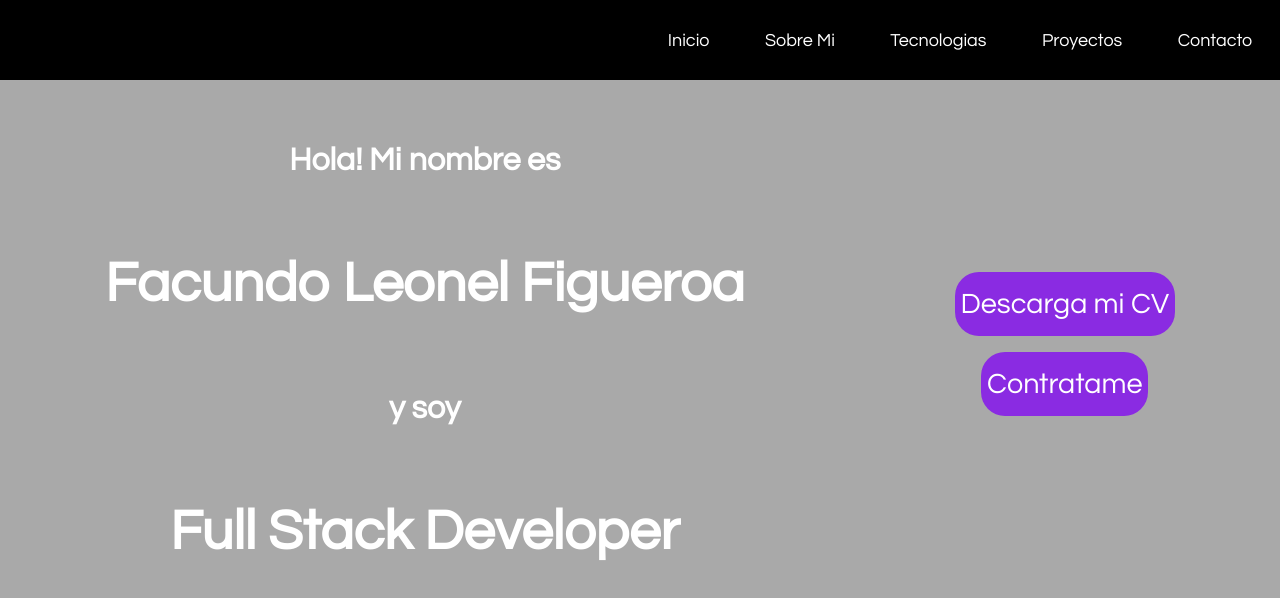
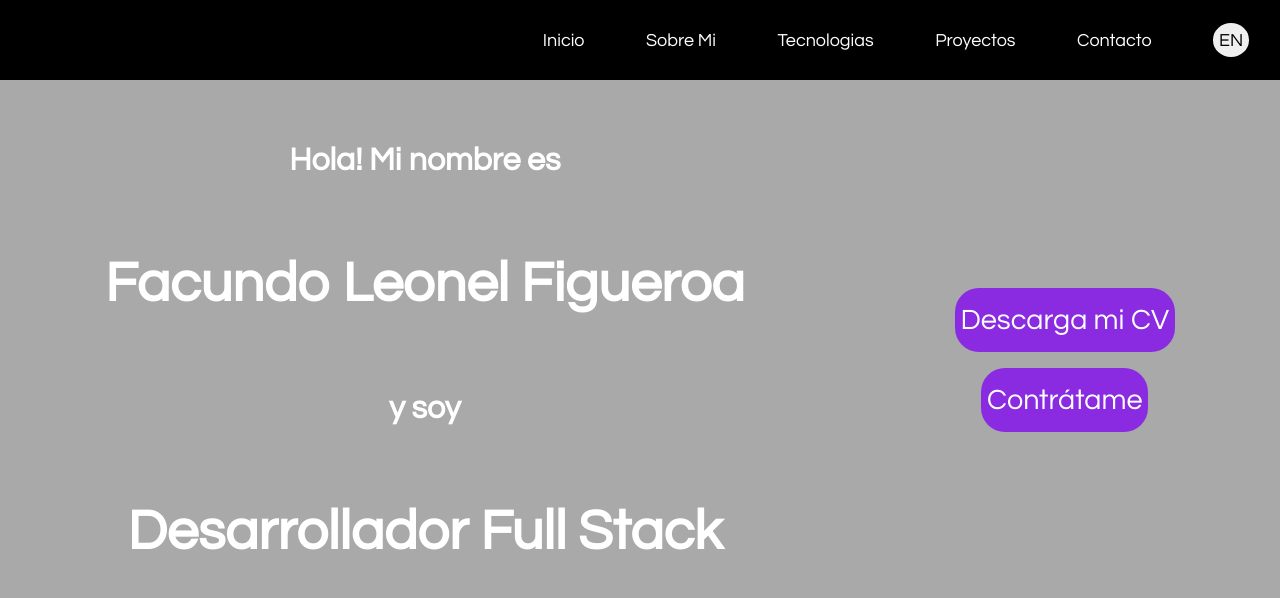
Before and after one commit to FacundoFigueroa23/Portfolio, a React (Create React App) app: page / in a window 1280 px wide. Shown: the top 598 px of the page. Built offline with nearby package versions, Linux system fonts and the light colour scheme.

Commit message:
Add change language function

```diff
--- a/src/App.js
+++ b/src/App.js
@@ -1,10 +1,22 @@
+import React, {useState, useEffect} from 'react'
+
 import './App.css';
+
 import Home from './components/Home';
 
 export default function App() {
+  const [lang, setLang] = useState(true)
+
+  const changeLang = () => {
+    setLang(!lang)
+  }
+
+  useEffect(()=>{
+
+  }, [lang])
   return (
     <div className='container'>
-      <Home/>
+      <Home lang={lang} changeLang={changeLang}/>
     </div>
   )
 }
--- a/src/components/Home.jsx
+++ b/src/components/Home.jsx
@@ -3,23 +3,26 @@ import NavBar from './NavBar'
 import styles from './Home.module.css'
 import pdf from '../assets/CV.pdf'
 
-export default function Home() {
+const es = ["Hola! Mi nombre es", "y soy", "Desarrollador Full Stack", "Descarga mi CV", "Contrátame"]
+const en = ["Hi! My name is", "and I'm", "Full Stack Developer", "Download my Resume", "Hire Me"]
+
+export default function Home({lang, changeLang}) {
   return (
     <div className={styles.container}>
-        <NavBar/>
+        <NavBar lang={lang} changeLang={changeLang}/>
         <section className={styles.content}>
           <div className={styles.subContent}>
-            <h3 className={styles.subTitle}>Hola! Mi nombre es</h3>
+            <h3 className={styles.subTitle}>{lang ? es[0] : en[0]}</h3>
             <h1 className={styles.title}>Facundo Leonel Figueroa</h1>
-            <h3 className={styles.subTitle}>y soy</h3>
-            <h1 className={styles.title}>Full Stack Developer</h1>
+            <h3 className={styles.subTitle}>{lang ? es[1] : en[1]}</h3>
+            <h1 className={styles.title}>{lang ? es[2] : en[2]}</h1>
           </div>
           <div className={styles.buttons}>
             <a href={pdf} target='_blank' rel='noreferrer'>
-              <button className={styles.button}>Descarga mi CV</button>
+              <button className={styles.button}>{lang ? es[3] : en[3]}</button>
             </a>
             <a href='https://www.linkedin.com/in/facundo-figueroa-dev' target='_blank' rel='noreferrer'>
-              <button className={styles.button}>Contratame</button>
+              <button className={styles.button}>{lang ? es[4] : en[4]}</button>
             </a>
           </div>
         </section>
--- a/src/components/Home.module.css
+++ b/src/components/Home.module.css
@@ -21,7 +21,7 @@
     flex-direction: column;
     align-items: center;
 
-    padding-top: 2rem;
+    padding: 2rem;
 }
 
 .buttons {
@@ -31,6 +31,8 @@
     flex-direction: column;
     align-items: center;
     justify-content: space-between;
+
+    padding: 2rem;
 }
 
 .title {
--- a/src/components/NavBar.jsx
+++ b/src/components/NavBar.jsx
@@ -1,14 +1,18 @@
 import React from 'react'
 import styles from './NavBar.module.css'
 
-export default function NavBar() {
+const es = ["Inicio", "Sobre Mi", "Tecnologias", "Proyectos", "Contacto", "EN"]
+const en = ["Home", "About Me", "Technologies", "Projets", "Contact", "ES"]
+
+export default function NavBar({lang, changeLang}) {
   return (
     <div className={styles.container}>
-      <p className={styles.section}>Inicio</p>
-      <p className={styles.section}>Sobre Mi</p>
-      <p className={styles.section}>Tecnologias</p>
-      <p className={styles.section}>Proyectos</p>
-      <p className={styles.section}>Contacto</p>
+      <p className={styles.section}>{lang ? es[0] : en[0]}</p>
+      <p className={styles.section}>{lang ? es[1] : en[1]}</p>
+      <p className={styles.section}>{lang ? es[2] : en[2]}</p>
+      <p className={styles.section}>{lang ? es[3] : en[3]}</p>
+      <p className={styles.section}>{lang ? es[4] : en[4]}</p>
+      <button onClick={() => {changeLang()}} className={styles.button}>{lang ? es[5] : en[5]}</button>
     </div>
   )
 }
--- a/src/components/NavBar.module.css
+++ b/src/components/NavBar.module.css
@@ -1,6 +1,6 @@
 .container {
     height: 5rem;
-    padding-left: 50%;
+    padding-left: 40%;
 
     display: flex;
     flex-direction: row;
@@ -23,3 +23,22 @@
 
     transition: all .5s ease-in-out;
 }
+
+.button {
+    height: 2.1rem;
+
+    border: none;
+    border-radius: 50%;
+
+    font-family: 'Questrial', sans-serif;
+    font-size: 1.125rem;
+
+    cursor: pointer;
+}
+
+.button:hover {
+    background-color: blueviolet;
+    color: white;
+
+    transition: all .5s ease-in-out;
+}
```
